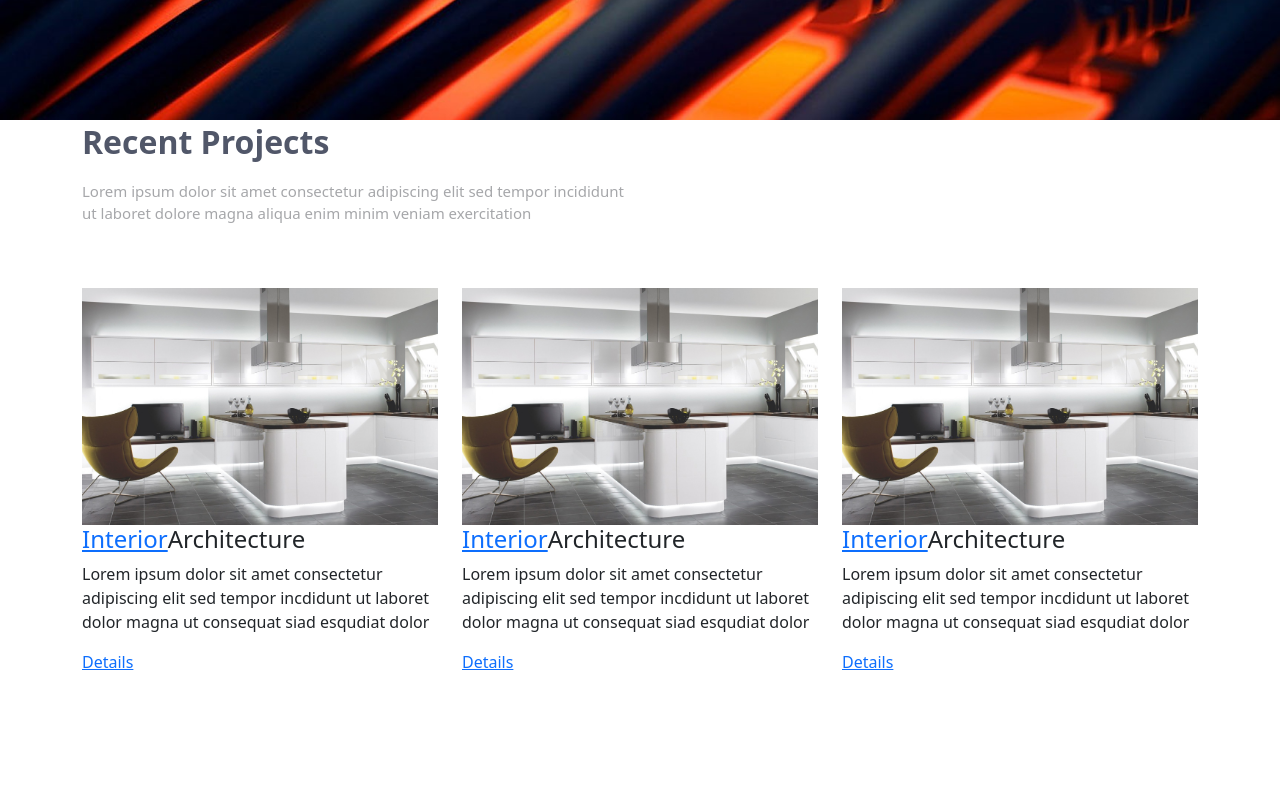
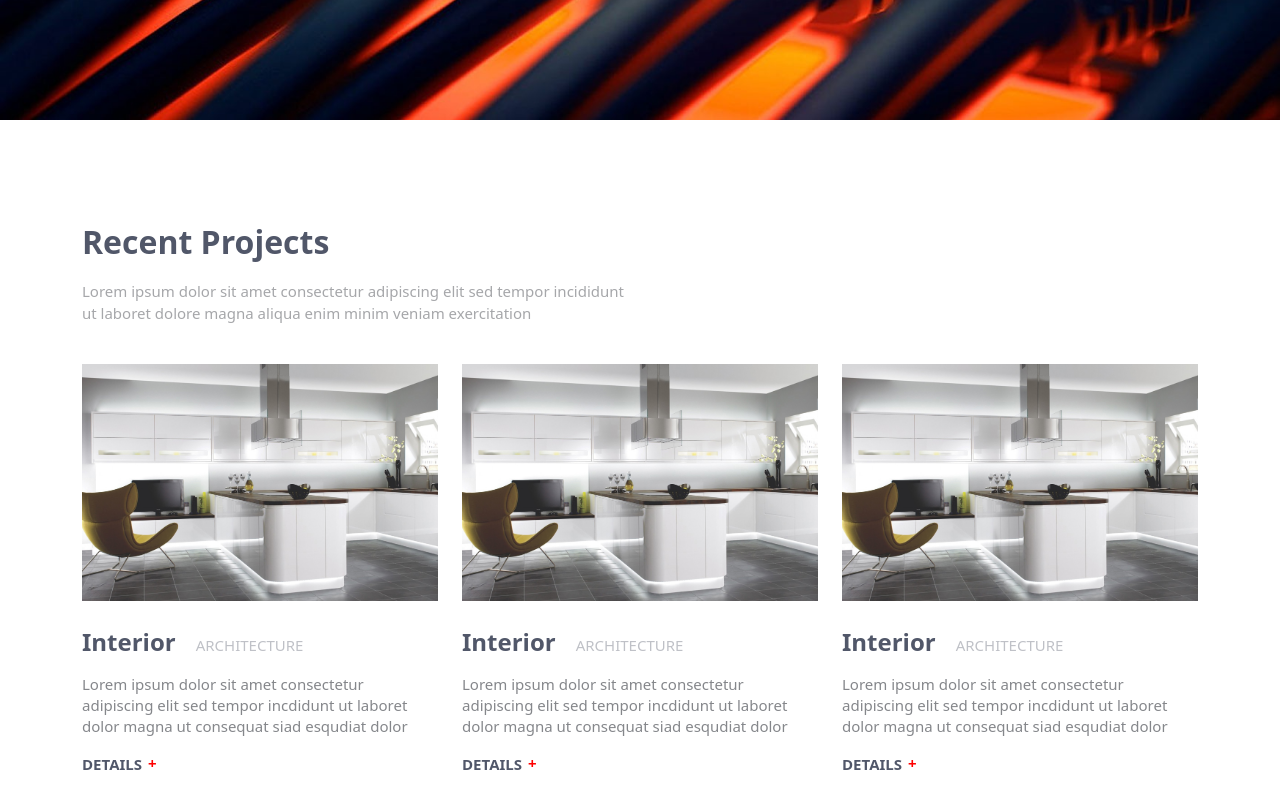
Before and after one commit to Fatemeh-Shirafkan/FirstReactProject, a React (Vite) app: page / in a window 1280 px wide. Shown: the part 680-1488 px from the top of the page. Before the commit the page ends 1370 px from the top, so only its background shows below. Built offline with nearby package versions, Linux system fonts and the light colour scheme.

Commit message:
Completing product style boxes

```diff
--- a/src/components/Header/Header.css
+++ b/src/components/Header/Header.css
@@ -134,7 +134,6 @@
 
     .content_box {
         right: 6%;
-        top: 38%;
     }
 
     .content_box_title {
@@ -156,6 +155,4 @@
         padding: 8px 14px;
     }
 }
-
-
 /* Responsive Nav End */
--- a/src/components/Products/Products.jsx
+++ b/src/components/Products/Products.jsx
@@ -6,7 +6,7 @@ export default function Products() {
   return (
     <section>
         <div className='product_sct container'>
-            <div className='row mb-5'>
+            <div className='row mb-4'>
                 <div className='col-sm-6'>
                     <h2 className='product_title'>Recent Projects</h2>
                     <p className='product_text'>Lorem ipsum dolor sit amet consectetur adipiscing elit sed tempor incididunt ut laboret dolore magna aliqua enim minim veniam exercitation</p>
--- a/src/components/Products/ProductsCard.jsx
+++ b/src/components/Products/ProductsCard.jsx
@@ -3,19 +3,19 @@ import './Products.css'
 
 export default function ProductsCard() {
   return (
-    <div className='col-sm-4 mb-sm-3'>
-        <div className="m-b-20 product_card_img_box">
+    <div className='col-sm-6 col-lg-4 mb-sm-3'>
+        <div className="mb-4 product_card_img_box">
             <img className="product_card_img" src="Products/01.jpg" alt="Latest Products Image"/>
         </div>
 
-        <h4>
+        <h4 className='product_card_header'>
             <a href="#">Interior</a>
-            <span className="margin-l-20">Architecture</span>
+            <span>Architecture</span>
         </h4>
 
-        <p>Lorem ipsum dolor sit amet consectetur adipiscing elit sed tempor incdidunt ut laboret dolor magna ut consequat siad esqudiat dolor</p>
+        <p className='product_card_content'>Lorem ipsum dolor sit amet consectetur adipiscing elit sed tempor incdidunt ut laboret dolor magna ut consequat siad esqudiat dolor</p>
 
-        <a className="" href="#">Details</a>
+        <a className="details" href="#">Details</a>
 
     </div>
   )
--- a/src/components/Products/products.css
+++ b/src/components/Products/products.css
@@ -1,5 +1,5 @@
 .product_sct {
-    /* padding: 100px 0 100px 0; */
+    padding: 100px 0 100px 0;
 }
 
 .product_title {
@@ -16,10 +16,58 @@
     margin-bottom: 15px;
 }
 
-/* Products Card Styles Part */
 
+/* Products Card Styles Start */
 .product_card_img {
     display: block;
     max-width: 100%;
     height: auto;
 }
+
+.product_card_header {
+    font-weight: 700;
+    color: #515769;
+    line-height: 1.4;
+    margin: 0 0 15px;
+}
+
+.product_card_header>a {
+    text-decoration: none;
+    color: #515769;
+}
+
+.product_card_header>span {
+    margin-left: 20px;
+    font-size: 15px;
+    font-weight: 400;
+    color: #bfc1c7;
+    text-transform: uppercase;
+}
+
+.product_card_content {
+    font-size: 15px;
+    font-weight: 400;
+    color: #85878b;
+    margin-bottom: 15px;
+    line-height: 1.4;
+}
+
+.details {
+    font-size: 15px;
+    font-weight: 600;
+    color: #515769;
+    text-decoration: none;
+    text-transform: uppercase;
+    position: relative;
+}
+
+.details::after {
+    content: "+";
+    position: absolute;
+    right: -15px;
+    color: #ff0000;
+    width: 9px;
+    height: 2px;
+}
+
+/* Products Card Styles End */
```
